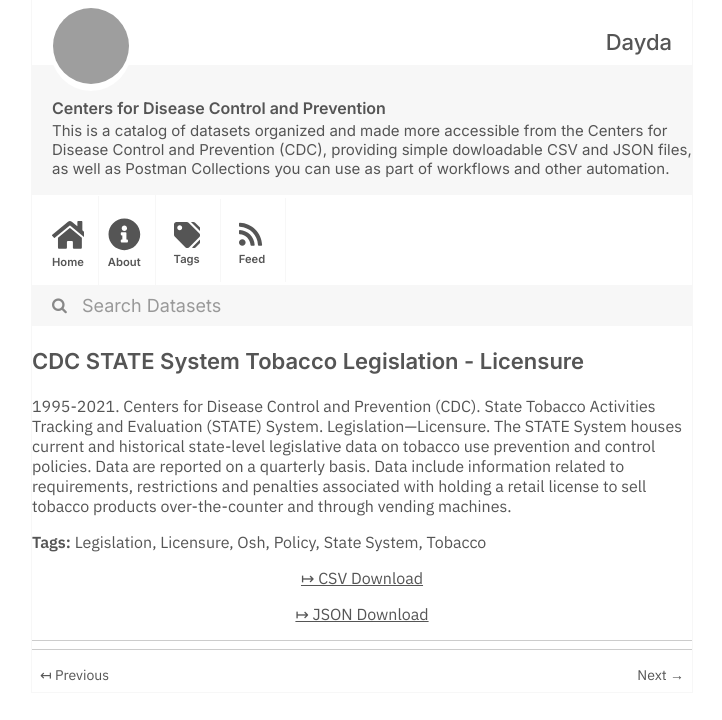
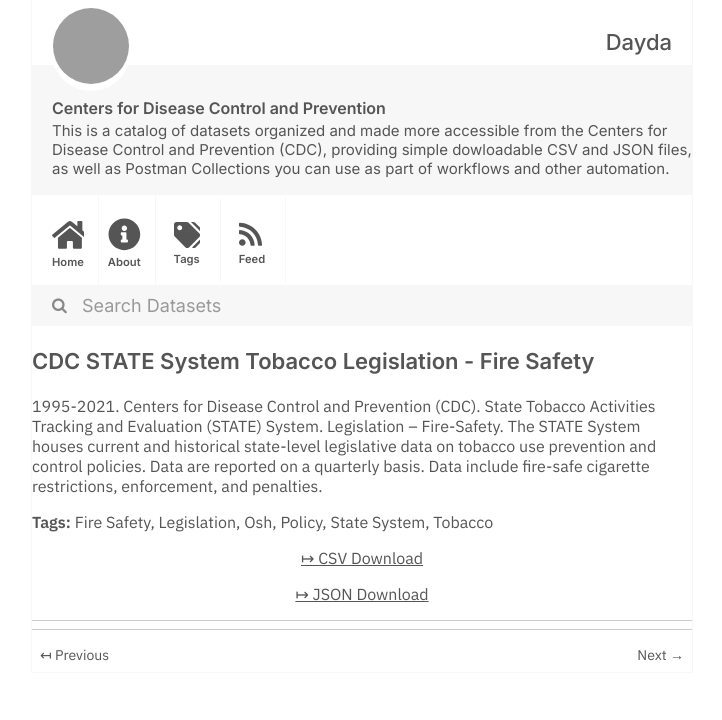
Before and after one commit to dayda-entities/centers-for-disease-control-and-prevention, a Jekyll site: the page built from _posts/2020-11-12-cdc-state-system-tobacco-legis.md, in a window 1280 px wide, cut to the strip 0-720 px from the top of the page. Shown: the whole strip, without its empty margins (278-1000 px from the left). Built offline with Jekyll 4.4.1, drawn with Linux system fonts in a browser that asks for light colours; grey boxes are pictures that could not be loaded.

Commit message:
Publish Data

```diff
--- a/_posts/2020-11-12-cdc-state-system-tobacco-legis.md
+++ b/_posts/2020-11-12-cdc-state-system-tobacco-legis.md
@@ -1,20 +1,20 @@
 ---
-title: CDC STATE System Tobacco Legislation - Licensure
-created: '2020-11-12T12:14:22.054063'
-modified: '2021-04-21T19:23:36.139699'
+title: CDC STATE System Tobacco Legislation - Fire Safety
+created: '2020-11-12T12:14:58.321679'
+modified: '2021-04-21T19:28:00.927191'
 state: active
 type: dataset
 tags:
+  - Fire Safety
   - Legislation
-  - Licensure
   - Osh
   - Policy
   - State System
   - Tobacco
 groups: []
-csv_url: 'https://data.cdc.gov/api/views/eb4y-d4ic/rows.csv?accessType=DOWNLOAD'
-json_url: 'https://data.cdc.gov/api/views/eb4y-d4ic/rows.json?accessType=DOWNLOAD'
+csv_url: 'https://data.cdc.gov/api/views/isz8-idbx/rows.csv?accessType=DOWNLOAD'
+json_url: 'https://data.cdc.gov/api/views/isz8-idbx/rows.json?accessType=DOWNLOAD'
 layout: post
 
 ---
-1995-2021. Centers for Disease Control and Prevention (CDC). State Tobacco Activities Tracking and Evaluation (STATE) System. Legislation—Licensure. The STATE System houses current and historical state-level legislative data on tobacco use prevention and control policies.  Data are reported on a quarterly basis. Data include information related to requirements, restrictions and penalties associated with holding a retail license to sell tobacco products over-the-counter and through vending machines.
+1995-2021. Centers for Disease Control and Prevention (CDC). State Tobacco Activities Tracking and Evaluation (STATE) System. Legislation – Fire-Safety. The STATE System houses current and historical state-level legislative data on tobacco use prevention and control policies. Data are reported on a quarterly basis. Data include fire-safe cigarette restrictions, enforcement, and penalties.
```
